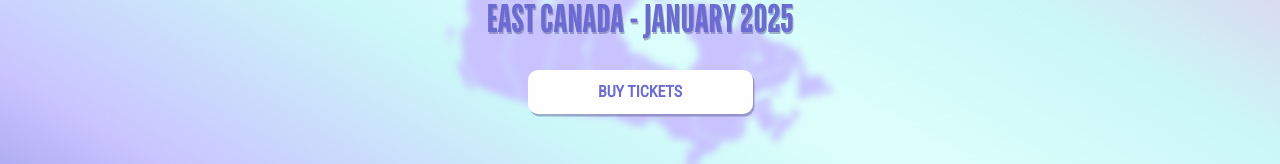
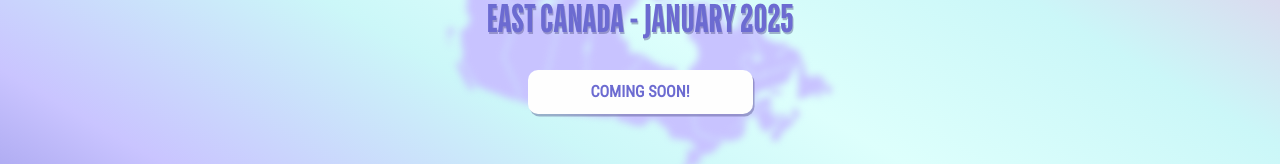
Before and after one commit to cusec/2025, a Next.js app: page / in a window 1280 px wide. Shown: the part 471-635 px from the top of the page. Built offline with nearby package versions, Linux system fonts and the light colour scheme.

Commit message:
fix: changes buy tix to coming soon!

```diff
--- a/components/Homepage.tsx
+++ b/components/Homepage.tsx
@@ -111,9 +111,9 @@ export default function Homepage() {
             <motion.button
               className="w-[225px] h-[44px] bg-[#FEFEFE] text-font main-button "
               variants={childVariants}
-              whileHover={{ backgroundColor: "#f8f9fa" }}
+              whileHover={{ backgroundColor: "#f8f9fa", scale: 1.05 }}
             >
-              BUY TICKETS
+              COMING SOON!
             </motion.button>
           </motion.div>
         </motion.div>
```
